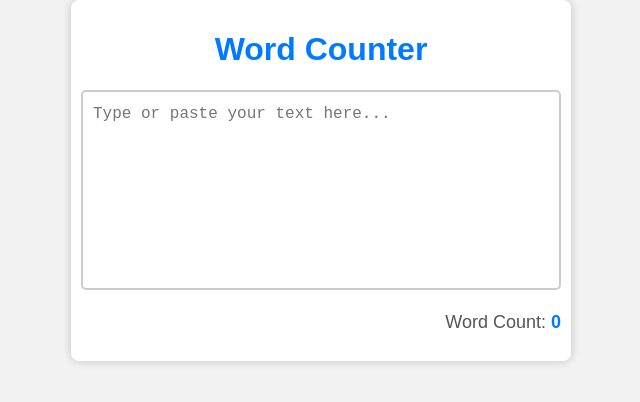
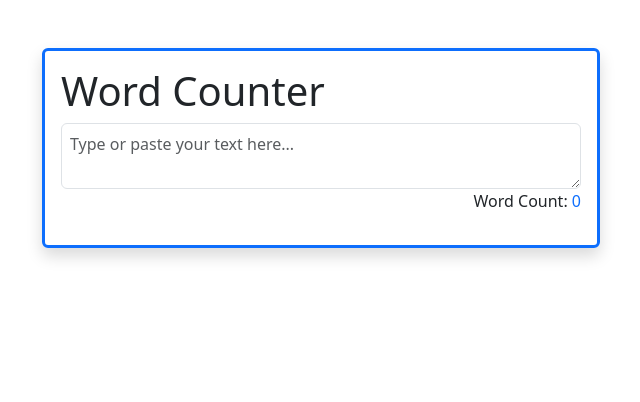
Before and after one commit to Prabakaran-MS/Word-Counter, a website: page index.html in a window 1280 px wide. Shown: the whole page, without its empty margins (319-959 px from the left). Drawn offline with nearby package versions, Linux system fonts and the light colour scheme.

Commit message:
The UI part is designed using the Bootstrap and the resultent output is added

```diff
--- a/index.html
+++ b/index.html
@@ -5,15 +5,18 @@
     <meta charset="UTF-8">
     <meta name="viewport" content="width=device-width, initial-scale=1.0">
     <title>Word Counter</title>
-    <link rel="stylesheet" href="style.css">
+    <!-- <link rel="stylesheet" href="style.css"> -->
+    <link rel="stylesheet" href="./node_modules/bootstrap/dist/css/bootstrap.min.css">
 </head>
 
 <body>
     <div class="container">
-        <h1>Word Counter</h1>
-        <textarea id="text-input" placeholder="Type or paste your text here..." oninput="countWords()"></textarea>
-        <div class="word-count">
-            <p>Word Count: <span id="count">0</span></p>
+        <div class="border border-3 border-primary rounded mx-auto w-50 p-3 shadow mt-5">
+            <h1>Word Counter</h1>
+            <textarea id="text-input" class="form-control p-2 " placeholder="Type or paste your text here..." oninput="countWords()"></textarea>
+            <div class="word-count ">
+                <p class="text-end">Word Count: <span id="count" class="text-primary">0</span></p>
+            </div>
         </div>
     </div>
     <script src="script.js"></script>
--- /dev/null
+++ b/package.json
@@ -0,0 +1,5 @@
+{
+  "dependencies": {
+    "bootstrap": "^5.3.2"
+  }
+}
```
Also changed, not shown: README.md, image.png (added), 1 other file.
